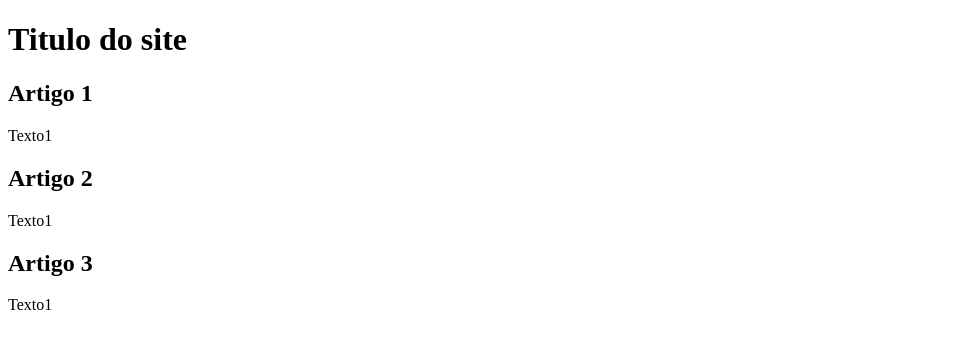
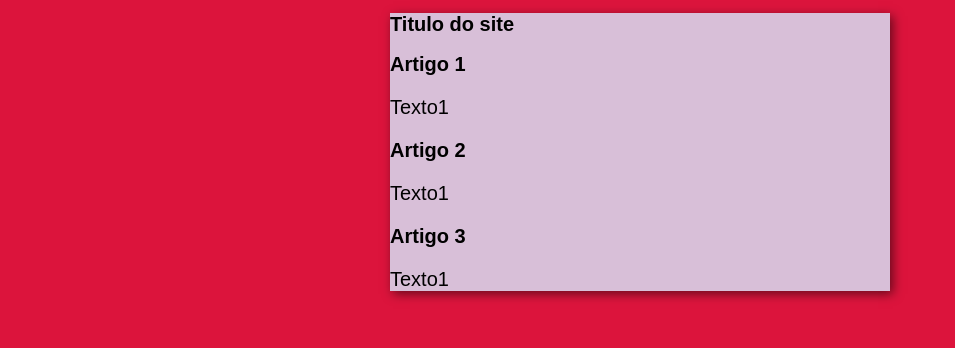
Before and after one commit to santanadegustavo/projeto-site, a plain HTML site: page index.html in a window 1280 px wide. Shown: the whole page, without its empty margins (0-955 px from the left). Drawn offline with Linux system fonts and the light colour scheme.

Commit message:
iniciei o design

```diff
--- /dev/null
+++ b/estilos/style.css
@@ -0,0 +1,15 @@
+*{
+    font-family: Arial, Helvetica, sans-serif;
+    font-size: 20px;
+}
+
+body{
+    background-color: crimson;
+}
+
+main{
+    background-color: thistle;
+    width: 500px;
+    margin: auto;
+    box-shadow: 3px 3px 10px rgba(0, 0, 0, 0.534);
+}
--- a/index.html
+++ b/index.html
@@ -4,6 +4,7 @@
     <meta charset="UTF-8">
     <meta name="viewport" content="width=device-width, initial-scale=1.0">
     <title>Titulo do site</title>
+    <link rel="stylesheet" href="estilos/style.css">
 </head>
 <body>
     <main>
```
